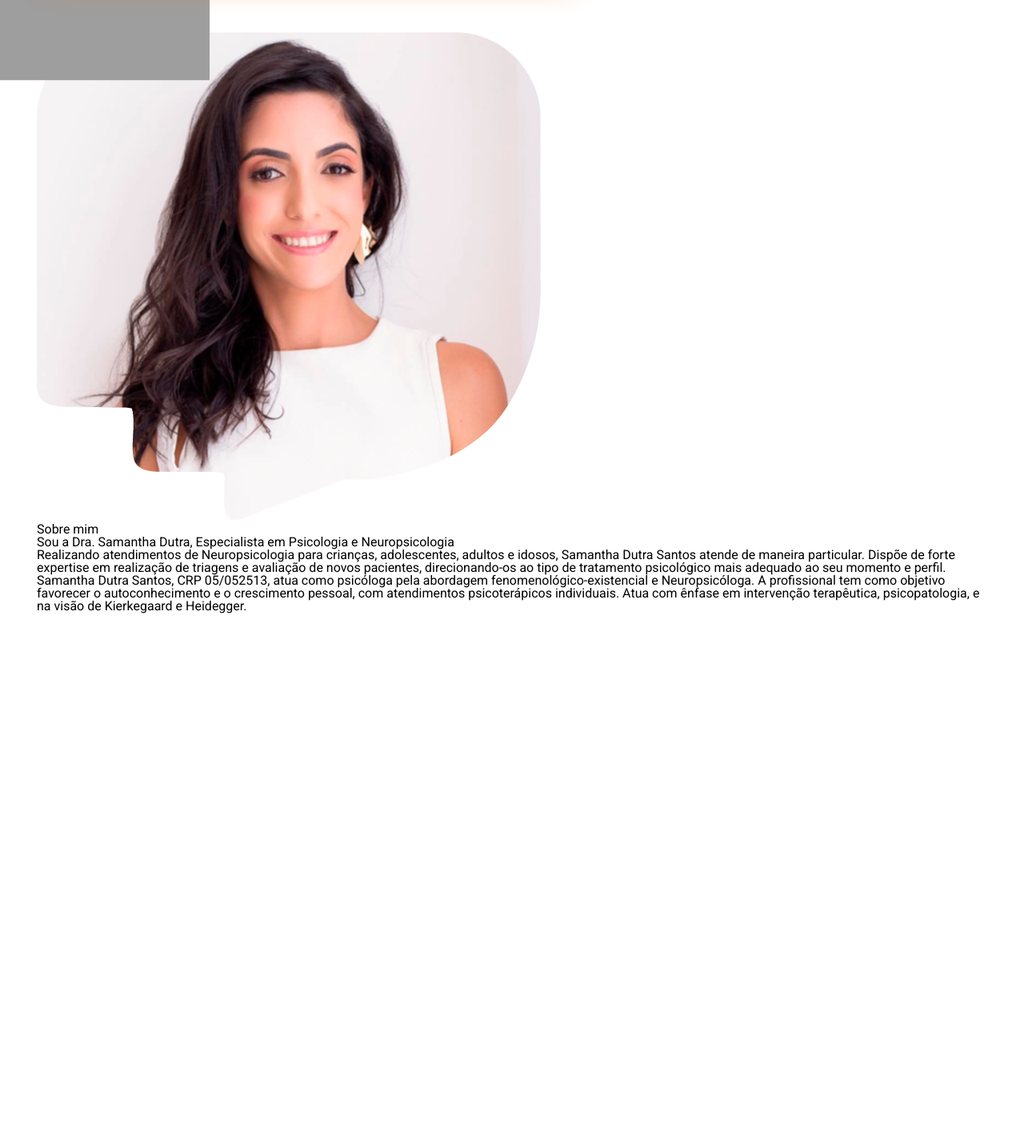
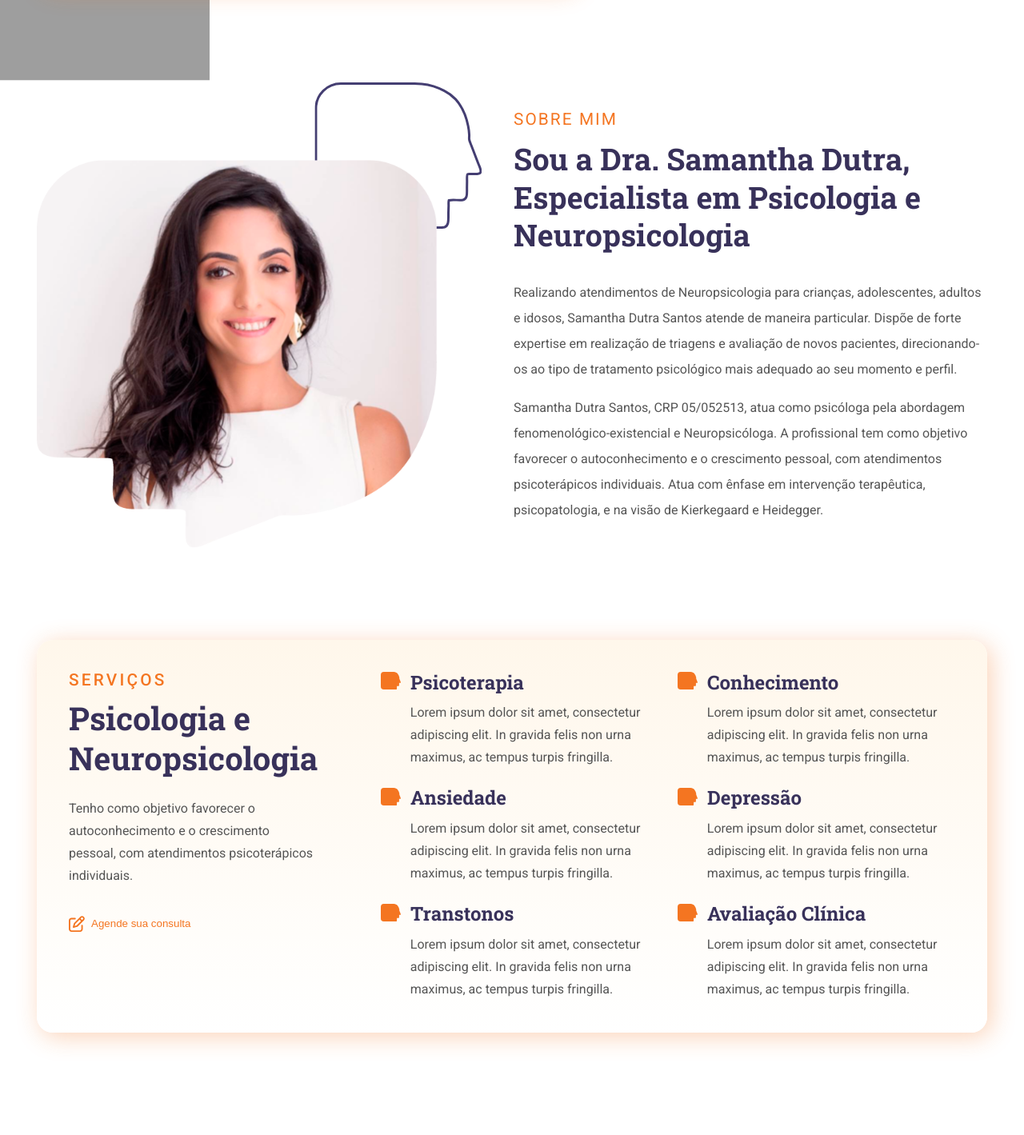
Before and after one commit to RafaelLimaC/astro-psico, an Astro site: page / in a window 1280 px wide. Shown: the part 1140-2559 px from the top of the page at 80% size. Before the commit the page ends 1922 px from the top, so only its background shows below. Built offline with nearby package versions, Linux system fonts and the light colour scheme; Astro itself is replaced by a stand-in of ours.

Commit message:
feat: services section

```diff
--- a/src/components/About.astro
+++ b/src/components/About.astro
@@ -4,6 +4,7 @@
 
 <section>
   <div class="about-her">
+    <div class="about-her__image">
       <div>
         <img
           loading="lazy"
@@ -11,7 +12,8 @@
           alt="Samantha Dutra"
         />
       </div>
-    <div>
+    </div>
+    <div class="about-her__content">
       <h2>Sobre mim</h2>
       <h3>
         Sou a Dra. Samantha Dutra, Especialista em Psicologia e Neuropsicologia
@@ -21,12 +23,14 @@
         adultos e idosos, Samantha Dutra Santos atende de maneira particular.
         Dispõe de forte expertise em realização de triagens e avaliação de novos
         pacientes, direcionando-os ao tipo de tratamento psicológico mais
-        adequado ao seu momento e perfil. Samantha Dutra Santos, CRP 05/052513,
-        atua como psicóloga pela abordagem fenomenológico-existencial e
-        Neuropsicóloga. A profissional tem como objetivo favorecer o
-        autoconhecimento e o crescimento pessoal, com atendimentos
-        psicoterápicos individuais. Atua com ênfase em intervenção terapêutica,
-        psicopatologia, e na visão de Kierkegaard e Heidegger.
+        adequado ao seu momento e perfil.
+      </p>
+      <p>
+        Samantha Dutra Santos, CRP 05/052513, atua como psicóloga pela abordagem
+        fenomenológico-existencial e Neuropsicóloga. A profissional tem como
+        objetivo favorecer o autoconhecimento e o crescimento pessoal, com
+        atendimentos psicoterápicos individuais. Atua com ênfase em intervenção
+        terapêutica, psicopatologia, e na visão de Kierkegaard e Heidegger.
       </p>
     </div>
   </div>
@@ -39,5 +43,106 @@
 
     margin: 0 auto;
     padding: 1rem;
+
+    .about-her {
+      display: flex;
+      flex-direction: column-reverse;
+      gap: 3rem;
+
+      &__image {
+        position: relative;
+        width: fit-content;
+        margin: 0 auto;
+
+        &::before {
+          content: url("/detail-blue.svg");
+          position: absolute;
+          top: 3rem;
+          right: 3rem;
+          transform: translate(50%, -50%);
+        }
+
+        div {
+          position: relative;
+          z-index: 2;
+
+          img {
+            max-width: 500px;
+            width: 100%;
+            height: auto;
+            z-index: 1;
+          }
+        }
+      }
+
+      &__content {
+        h2 {
+          font-size: 1.3rem;
+          color: var(--accent-orange);
+          margin-bottom: 1rem;
+          text-transform: uppercase;
+          letter-spacing: 0.1em;
+        }
+
+        h3 {
+          font-size: 2.375rem;
+          font-weight: 700;
+          color: var(--color-blue);
+          margin-bottom: 2rem;
+          line-height: 1.25;
+          font-family: var(--ff-roboto-slab);
+        }
+
+        p {
+          color: var(--color-dark);
+          margin-bottom: 1rem;
+          line-height: 2;
+        }
+      }
+    }
+  }
+
+  @media screen and (min-width: 1000px) {
+    section {
+      .about-her {
+        flex-direction: row;
+        align-items: center;
+        gap: 5rem;
+
+        &__image {
+          margin: none;
+
+          &::before {
+            content: url("/detail-blue.svg");
+            position: absolute;
+            top: 4.75rem;
+            right: 3rem;
+            transform: translate(50%, -50%);
+          }
+
+          div {
+            position: relative;
+            margin-top: 5rem;
+            z-index: 2;
+
+            img {
+              max-width: 500px;
+              width: 100%;
+              min-width: 500px;
+              height: auto;
+              z-index: 1;
+            }
+          }
+        }
+      }
+    }
+  }
+
+  @media screen and (min-width: 1000px) {
+    section {
+      .about-her {
+        gap: 6rem;
+      }
+    }
   }
 </style>
--- /dev/null
+++ b/src/components/Services.astro
@@ -0,0 +1,189 @@
+---
+import ButtonCTA from "./ButtonCTA.astro";
+---
+
+<section>
+  <div class="services">
+    <div class="services-info">
+      <h2>Serviços</h2>
+      <h3>Psicologia e Neuropsicologia</h3>
+      <p>
+        Tenho como objetivo favorecer o autoconhecimento e o crescimento
+        pessoal, com atendimentos psicoterápicos individuais.
+      </p>
+      <ButtonCTA class="transparent">
+        <img
+          class="services-info__button__img"
+          src="/icons/edit-orange.svg"
+          alt="Agende sua consulta"
+        />
+        Agende sua consulta
+      </ButtonCTA>
+    </div>
+    <ul class="services-list">
+      <li>
+        <h4>Psicoterapia</h4>
+        <p>
+          Lorem ipsum dolor sit amet, consectetur adipiscing elit. In gravida
+          felis non urna maximus, ac tempus turpis fringilla.
+        </p>
+      </li>
+      <li>
+        <h4>Conhecimento</h4>
+        <p>
+          Lorem ipsum dolor sit amet, consectetur adipiscing elit. In gravida
+          felis non urna maximus, ac tempus turpis fringilla.
+        </p>
+      </li>
+      <li>
+        <h4>Ansiedade</h4>
+        <p>
+          Lorem ipsum dolor sit amet, consectetur adipiscing elit. In gravida
+          felis non urna maximus, ac tempus turpis fringilla.
+        </p>
+      </li>
+      <li>
+        <h4>Depressão</h4>
+        <p>
+          Lorem ipsum dolor sit amet, consectetur adipiscing elit. In gravida
+          felis non urna maximus, ac tempus turpis fringilla.
+        </p>
+      </li>
+      <li>
+        <h4>Transtonos</h4>
+        <p>
+          Lorem ipsum dolor sit amet, consectetur adipiscing elit. In gravida
+          felis non urna maximus, ac tempus turpis fringilla.
+        </p>
+      </li>
+      <li>
+        <h4>Avaliação Clínica</h4>
+        <p>
+          Lorem ipsum dolor sit amet, consectetur adipiscing elit. In gravida
+          felis non urna maximus, ac tempus turpis fringilla.
+        </p>
+      </li>
+    </ul>
+  </div>
+</section>
+
+<style lang="scss">
+  section {
+    max-width: 76.25rem; //1220px
+    width: 100%;
+
+    margin: 0 auto;
+    padding: 1rem;
+
+    .services {
+      background: var(--background-gradient);
+      box-shadow: 5px 5px 30px #f4752152;
+      border-radius: 1.25rem;
+
+      padding: 3rem 1.5rem;
+
+      display: flex;
+      gap: 2.5rem;
+      flex-direction: column;
+
+      &-info {
+        display: flex;
+        gap: 0.75rem;
+        flex-direction: column;
+        max-width: 310px;
+        width: 100%;
+
+        h2 {
+          font-size: 1.3rem;
+          text-transform: uppercase;
+          color: var(--accent-orange);
+          letter-spacing: 0.2rem;
+          font-weight: 500;
+        }
+
+        h3 {
+          font-size: 2.125rem;
+          color: var(--color-blue);
+          font-family: var(--ff-roboto-slab);
+          font-weight: bold;
+          line-height: 1.25;
+          padding-bottom: 0.75rem;
+        }
+
+        p {
+          color: var(--color-dark);
+          line-height: 1.75;
+          padding-bottom: 1rem;
+        }
+
+        &__button__img {
+          width: 20px;
+          margin-right: 0.5rem;
+        }
+      }
+
+      &-list {
+        display: flex;
+        flex-direction: column;
+        gap: 1.5rem;
+
+        li {
+          h4 {
+            font-size: 1.5rem;
+            font-family: var(--ff-roboto-slab);
+            font-weight: bold;
+
+            color: var(--color-blue);
+            padding-bottom: 0.75rem;
+            display: flex;
+            align-items: center;
+
+            &::before {
+              content: url(/li-img-2.svg);
+              margin-right: 0.75rem;
+            }
+          }
+
+          p {
+            color: var(--color-dark);
+            line-height: 1.75;
+            margin-left: 2.3rem;
+          }
+        }
+      }
+    }
+  }
+
+  @media screen and (min-width: 800px) {
+    section {
+      .services {
+        flex-direction: row;
+        gap: 1rem;
+
+        &-list {
+          display: grid;
+          grid-template: 1fr 1fr 1fr / 1fr 1fr;
+
+          li {
+            max-width: 370px;
+          }
+        }
+
+        &-info {
+          h3 {
+            font-size: 2.5rem;
+          }
+        }
+      }
+    }
+  }
+
+  @media screen and (min-width: 1000px) {
+    section {
+      .services {
+        gap: 5rem;
+        padding: 2.5rem;
+      }
+    }
+  }
+</style>
--- a/src/layouts/Layout.astro
+++ b/src/layouts/Layout.astro
@@ -48,5 +48,6 @@ const { title } = Astro.props;
 
   html {
     font-family: "Roboto", sans-serif;
+    scroll-behavior: smooth;
   }
 </style>
--- a/src/pages/index.astro
+++ b/src/pages/index.astro
@@ -3,6 +3,7 @@ import About from "../components/About.astro";
 import Header from "../components/Header.astro";
 import HeroSection from "../components/HeroSection.astro";
 import MiniCTA from "../components/MiniCTA.astro";
+import Services from "../components/Services.astro";
 import Layout from "../layouts/Layout.astro";
 ---
 
@@ -15,14 +16,38 @@ import Layout from "../layouts/Layout.astro";
   <MiniCTA />
   <About />
 </div>
+<div class="services-wrapper">
+  <Services />
+</div>
 
 <style lang="scss">
   .hero-wrapper {
     background: var(--background-gradient);
     position: relative;
+    overflow: hidden;
   }
 
   .about-wrapper {
     background-color: var(--color-light);
+    overflow: hidden;
+
+    display: flex;
+    flex-direction: column;
+    padding-bottom: 3rem;
+  }
+
+  .services-wrapper {
+    padding-bottom: 5rem;
+  }
+
+  @media screen and (min-width: 800px) {
+    .about-wrapper {
+      gap: 5rem;
+      padding-bottom: 5rem;
+    }
+
+    .services-wrapper {
+      padding-bottom: 7rem;
+    }
   }
 </style>
```
Also changed, not shown: public/detail-blue.svg (renamed from public/details-blue.svg), public/li-img-2.svg (added). Lines whose indentation alone changed are shown as unchanged.
